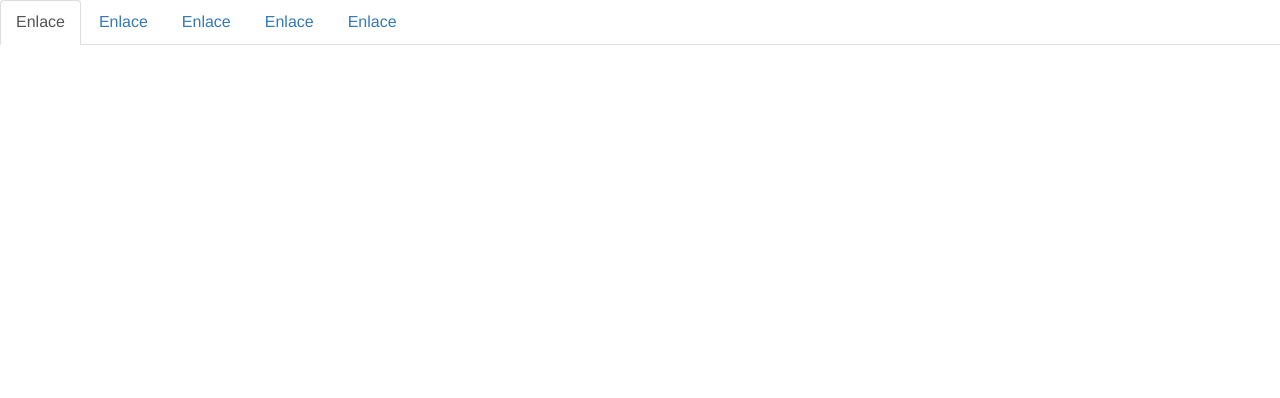
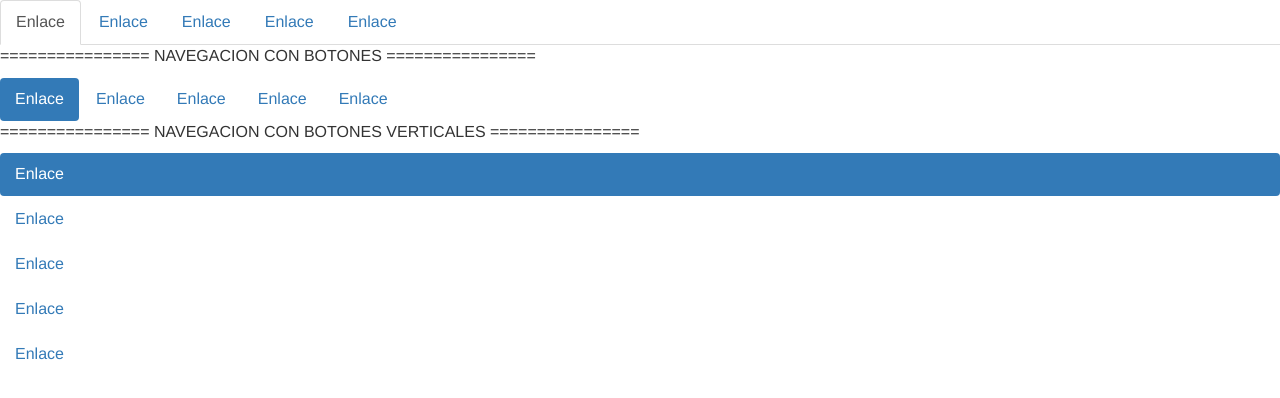
Before and after one commit to PeterGabrielVE/gabodev, a plain HTML site: page barra_menu.html in a window 1280 px wide. Drawn offline with Linux system fonts and the light colour scheme.

Commit message:
barra con boones

```diff
--- a/barra_menu.html
+++ b/barra_menu.html
@@ -28,6 +28,26 @@
      <li><a href="#">Enlace</a></li>
    </ul>
 
+<p> ================ NAVEGACION CON BOTONES ================ </p>
+<ul class="nav nav-pills">
+     <li class="active"><a href="#">Enlace</a></li>
+     <li><a href="#">Enlace</a></li>
+     <li><a href="#">Enlace</a></li>
+     <li><a href="#">Enlace</a></li>
+     <li><a href="#">Enlace</a></li>
+   </ul>
+
+
+<p> ================ NAVEGACION CON BOTONES VERTICALES ================ </p>
+<ul class="nav nav-pills nav-stacked">
+     <li class="active"><a href="#">Enlace</a></li>
+     <li><a href="#">Enlace</a></li>
+     <li><a href="#">Enlace</a></li>
+     <li><a href="#">Enlace</a></li>
+     <li><a href="#">Enlace</a></li>
+   </ul>
+
+
         <script>window.jQuery || document.write('<script src="js/vendor/jquery-1.11.2.min.js"><\/script>')</script>
 
         <script src="js/vendor/bootstrap.min.js"></script>
```
